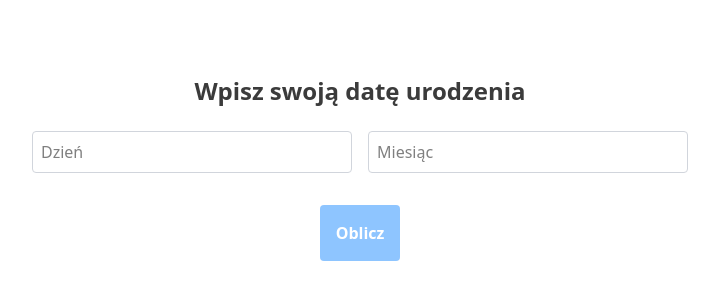
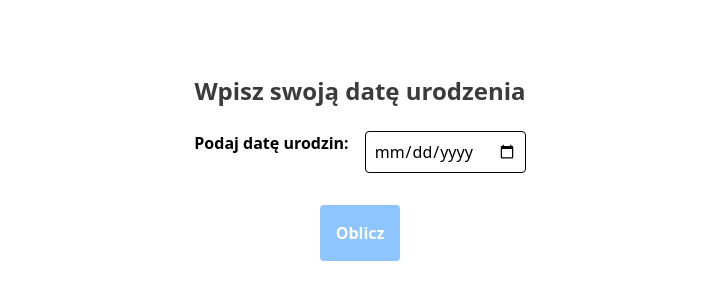
Before and after one commit to KajaSk/zadanie-5-urodziny, a website built with Vite: page index.html in a window 1280 px wide. Shown: the part 232-532 px from the top of the page, without its empty margins (280-999 px from the left). Built offline with nearby package versions, Linux system fonts and the light colour scheme.

Commit message:
poprawa formatu daty

```diff
--- a/index.html
+++ b/index.html
@@ -10,8 +10,8 @@
     <h1 class="text-2xl font-bold text-primary mb-6">Wpisz swoją datę urodzenia</h1>
     <form id="birthdayForm" class="flex flex-col items-center gap-4">
       <div class="flex gap-4">
-        <input type="number" id="birthDay" placeholder="Dzień" min="1" max="31" required class="border border-gray-300 p-2 rounded w-80">
-        <input type="number" id="birthMonth" placeholder="Miesiąc" min="1" max="12" required class="border border-gray-300 p-2 rounded w-80">
+        <label for="birthdate" class="font-bold">Podaj datę urodzin:</label>
+        <input type="date" id="birthdate" name="birthdate" required class="border p-2 rounded">
       </div>
       <button type="submit" class="bg-blue-300 p-4 rounded text-white font-bold mt-4">Oblicz</button>
       <dialog id="result" class="bg-gray-200 text-red-600 p-8 relative">
```
